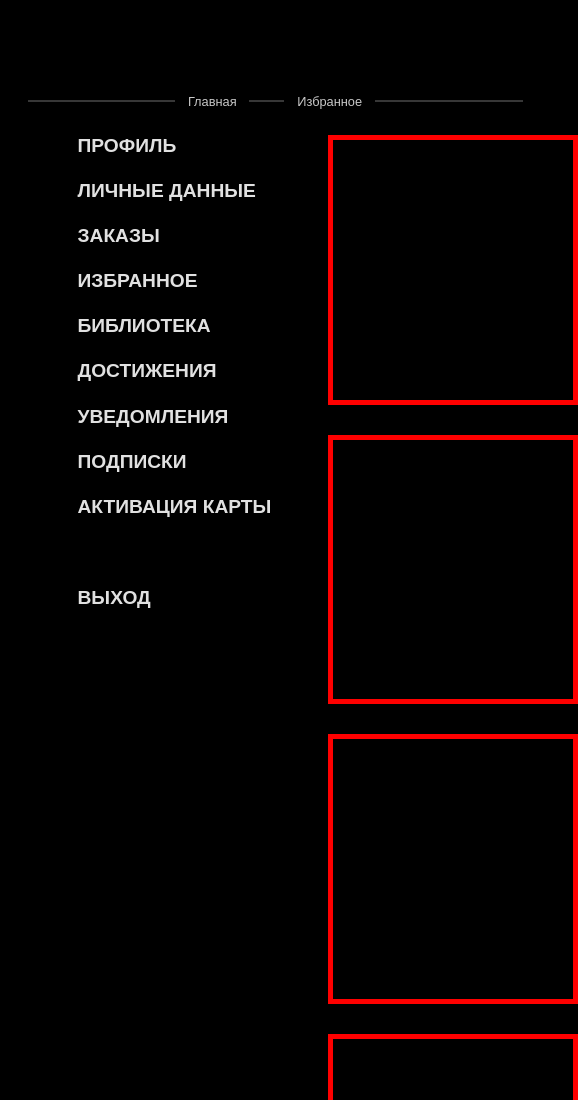
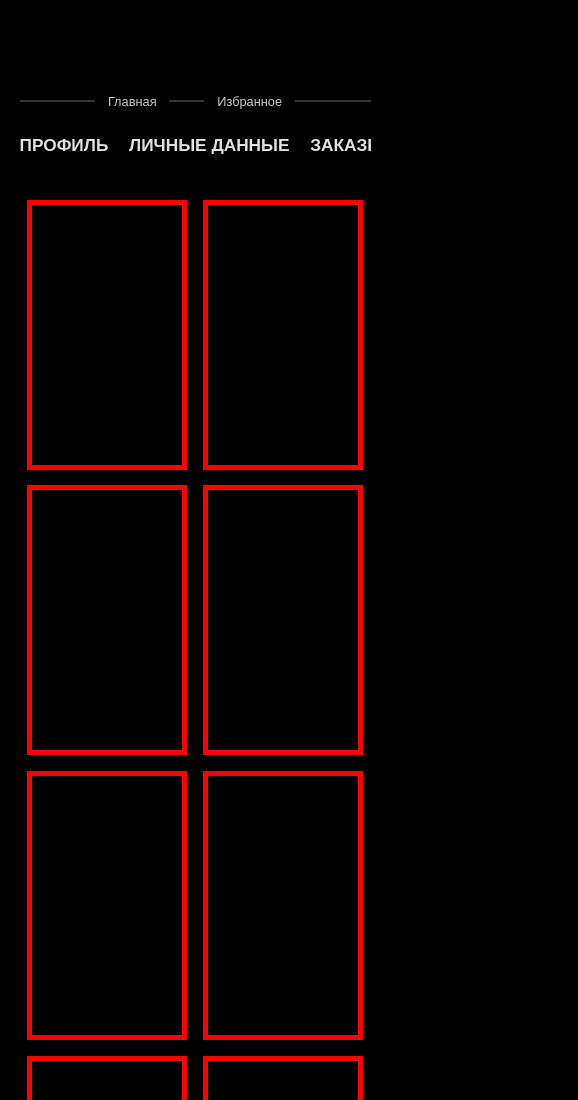
Before and after one commit to UNDERBUFFER/code-seller, a plain HTML site: page index.html in a window 390 px wide. Shown: the top 1100 px of the page, 578 px wide, since content can reach past the window. Drawn offline with Linux system fonts and the light colour scheme.

Commit message:
feat: response layout

```diff
--- a/content.css
+++ b/content.css
@@ -4,10 +4,12 @@
   margin: 0 auto;
   height: 10px;
   display: grid;
+  grid-template-areas: "menu data";
   grid-template-columns: 300px 1fr;
 }
 
 .data-items {
+  grid-area: data;
   display: grid;
   grid-template-columns: repeat(auto-fill, 250px);
   grid-auto-rows: calc(250px + 5vw);
--- a/index.html
+++ b/index.html
@@ -8,6 +8,7 @@
   <link rel="stylesheet" href="header.css">
   <link rel="stylesheet" href="content.css">
   <link rel="stylesheet" href="left-menu.css">
+  <link rel="stylesheet" href="media.css">
   <title>Document</title>
 </head>
 <body>
@@ -32,8 +33,6 @@
           <li>УВЕДОМЛЕНИЯ</li>
           <li>ПОДПИСКИ</li>
           <li>АКТИВАЦИЯ КАРТЫ</li>
-          <li></li>
-          <li></li>
           <li>ВЫХОД</li>
         </ul>
       </div>
--- a/left-menu.css
+++ b/left-menu.css
@@ -1,6 +1,5 @@
 .left-menu {
-  grid-column: 1 / 2;
-  grid-row: 1 / -1;
+  grid-area: menu;
   font-weight: bold;
   color: rgb(225, 225, 225);
 }
@@ -16,3 +15,7 @@
 .left-menu li {
   margin-left: 50px;
 }
+
+.left-menu li:last-child {
+  margin-top: calc(1.2em * 2);
+}
--- /dev/null
+++ b/media.css
@@ -0,0 +1,36 @@
+@media (max-width: 940px) {
+  .content {
+    grid-template-columns: none;
+    grid-template-rows: 40px 1fr;
+    grid-template-areas:  "menu"
+                          "data";
+    gap: calc(100px / 4);
+  }
+
+  .data-items {
+    grid-template-columns: repeat(auto-fill, 160px);
+    gap: 4vw 4vw;
+  }
+
+  .left-menu {
+    overflow-x: auto;
+    font-size: 0.9em;
+  }
+  .left-menu li {
+    margin: 0;
+    white-space: nowrap;
+  }
+  .left-menu ul {
+    flex-direction: row;
+  }
+  .left-menu li:last-child {
+    margin: 0;
+  }
+}
+
+@media (max-width: 370px) {
+  .data-items {
+    grid-template-columns: repeat(2, minmax(100px, 160px));
+    grid-auto-rows: calc(200px + 10vw);
+  }
+}
```
